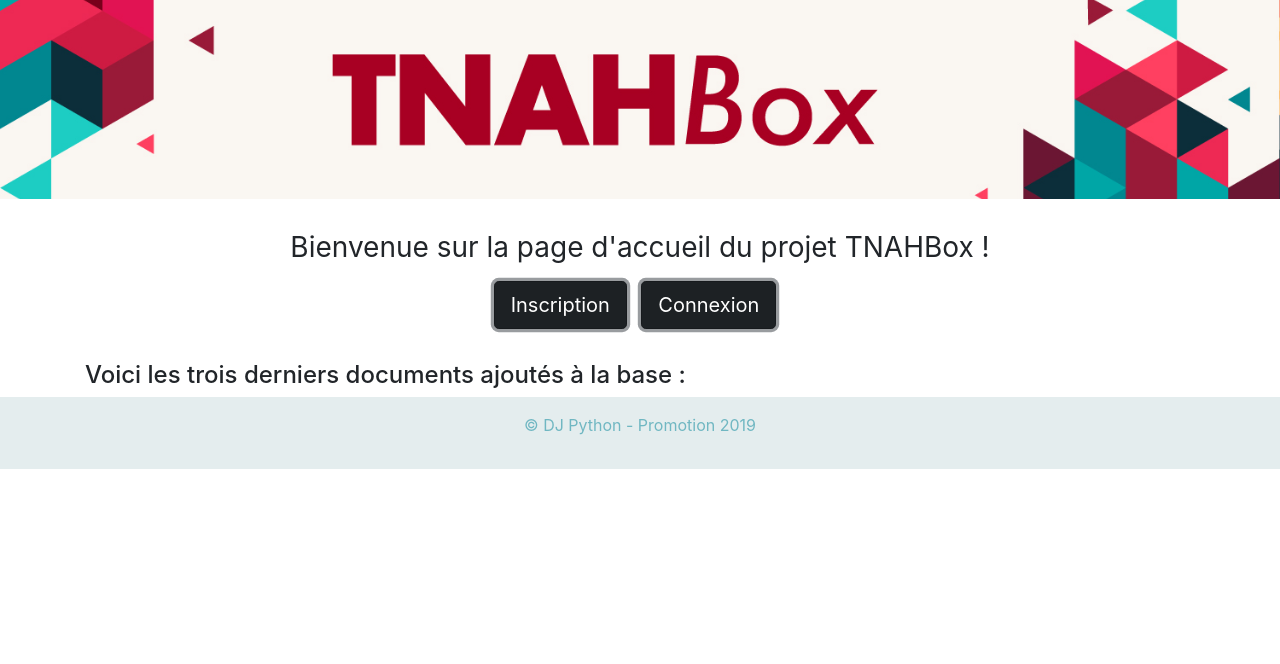
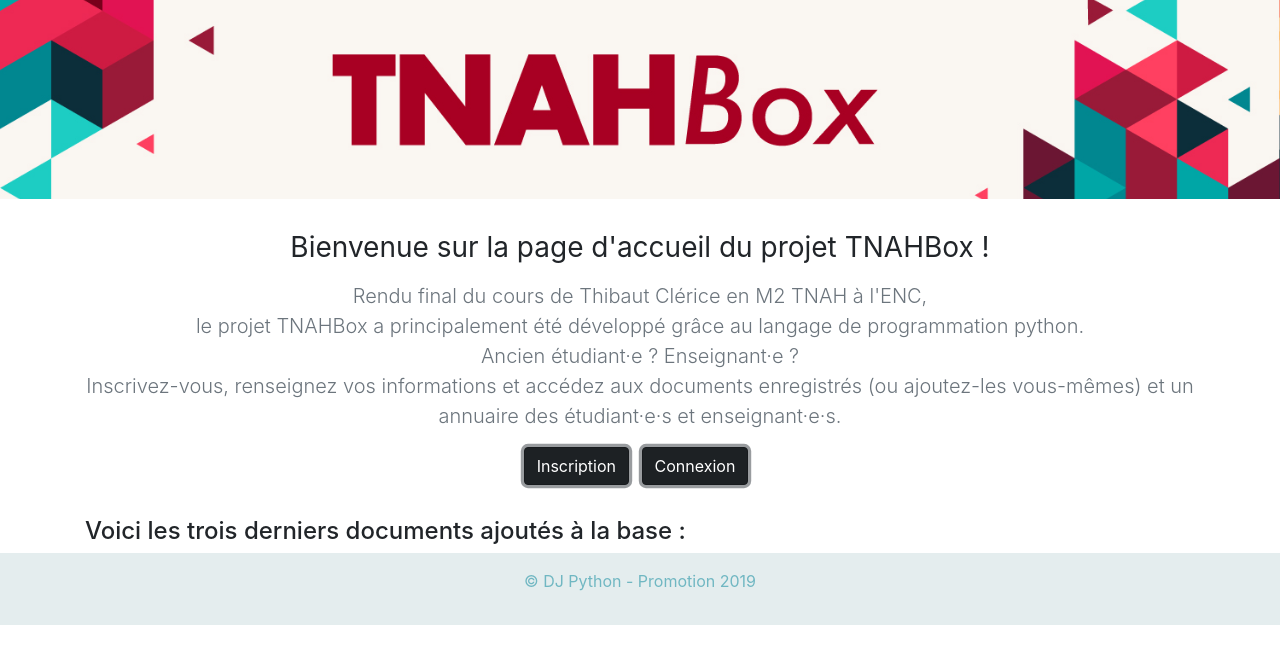
Before and after one commit to Chartes-TNAH/TNAHBox, a Python web app: template app/templates/pages/accueil.html in a window 1280 px wide. Shown: the part 57-721 px from the top of the page. Run offline with Jinja, Linux system fonts and the light colour scheme; the template is opened without the code that fills it, so the values that code supplies are empty; some libraries are stand-ins or nearby versions.

Commit message:
texte introduction page d'accueil

```diff
--- a/app/templates/pages/accueil.html
+++ b/app/templates/pages/accueil.html
@@ -7,8 +7,11 @@
 <div style="text-align: center">
     <!-- conserver cette ligne ? correspond au premier code de la page <p><a href="{{url_for('recherche')}}">Lien vers la page de recherche parmi les documents</a></p> -->
     <h1 class="h3 mb-3 font-weight-normal">Bienvenue sur la page d'accueil du projet TNAHBox !</h1>
-    <a href="{{url_for('register')}}" class="btn btn-dark btn-lg active" role="button" aria-pressed="true" style="margin-right: 0.5em">Inscription</a>
-    <a href="{{url_for('login')}}" class="btn btn-dark btn-lg active" role="button" aria-pressed="true" style="margin-right: 0.5em">Connexion</a>
+    <p class="lead text-muted text-center container">Rendu final du cours de Thibaut Clérice en M2 TNAH à l'ENC,<br> le projet TNAHBox a principalement été développé grâce au langage de programmation python.
+        <br>Ancien étudiant·e ? Enseignant·e ?<br>
+        Inscrivez-vous, renseignez vos informations et accédez aux documents enregistrés (ou ajoutez-les vous-mêmes) et un annuaire des étudiant·e·s et enseignant·e·s.</p>
+    <a href="{{url_for('register')}}" class="btn btn-dark btn-md active" role="button" aria-pressed="true" style="margin-right: 0.5em">Inscription</a>
+    <a href="{{url_for('login')}}" class="btn btn-dark btn-md active" role="button" aria-pressed="true" style="margin-right: 0.5em">Connexion</a>
     <!-- deux boutons menant aux pages inscription et description -->
 </div>
 
@@ -19,8 +22,8 @@
     <div class="row">
         {% for found_document in resultats %}
 
-                        <div class="col-lg-4 col-md-6 mb-4">
-                            <div class="card h-100">
+                        <div class="col-sm-4 col-xs-6 mb-2">
+                            <div class="card h-50 w-30">
                                 {% if found_document.document_format == "image" %}
                                 <img class="bd-placeholder-img card-img-top" src="{{url_for('static', filename='img/img.png')}}">
                                 {% elif found_document.document_format == "texte" %}
@@ -36,9 +39,9 @@
                                 <div class="card-body">
                                     <div class="row">
                                         <h4 class="card-title col-md-8">
-                                            <a href="{{url_for('document', docu_id = found_document.document_id)}}">{{found_document.document_title}}</a>
+                                            <a href="{{url_for('document', docu_id = found_document.document_id)}}">{{found_document.document_title[0:20] + " ..."}}</a>
                                         </h4>
-                                        <div class="col-md-4">
+                                        <div><!-- pour question d'affichage et responsive design class="col-md-4"retiré balise div-->
                                             <b>
                                             {% if found_document.document_teaching %}
                                             <p>{{found_document.document_teaching}}</p>
@@ -50,7 +53,8 @@
                                         </div>
                                     </div>
                                     <p class="card-text">{% if found_document.document_description %}
-                                        <p>{{found_document.document_description}}</p>
+                                        <p>{{found_document.document_description[0:59] + " …"}}</p>
+                                    <!-- permet de n'afficher que les 59 premiers caractères de la description, ainsi il n'y a pas de dépassement possible en dehors de la card -->
                                           {% else %}
                                           <p>Il n'y a pas de description pour ce document</p>
                                           <!-- Si la description du document a été remplie dans la BDD, afficher sinon phrase -->
```
